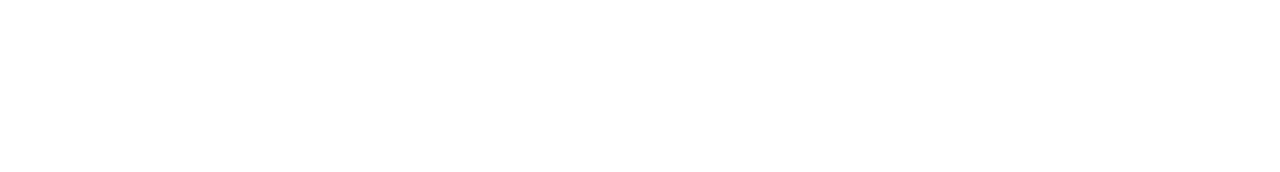
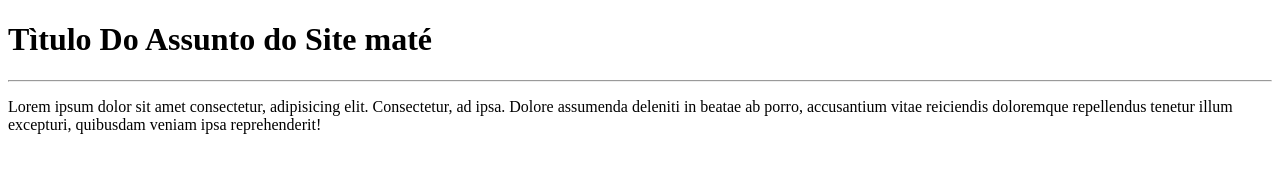
Before and after one commit to figarosolucoes/Ola-Mundo, a plain HTML site: page site-exemplo/index.html in a window 1280 px wide. Drawn offline with Linux system fonts and the light colour scheme.

Commit message:
Alteração no index.hteml
Modificação no título.
Adicionando parágrafo.

```diff
--- a/site-exemplo/index.html
+++ b/site-exemplo/index.html
@@ -6,6 +6,10 @@
     <title>Site de Exemplo</title>
 </head>
 <body>
+    <h1>Tìtulo Do Assunto do Site maté</h1>
+    <hr>
+    <p>Lorem ipsum dolor sit amet consectetur, adipisicing elit. Consectetur, ad ipsa. Dolore assumenda deleniti in beatae ab porro, accusantium vitae reiciendis doloremque repellendus tenetur illum excepturi, quibusdam veniam ipsa reprehenderit!</p>
+
 
 </body>
 </html>
```
